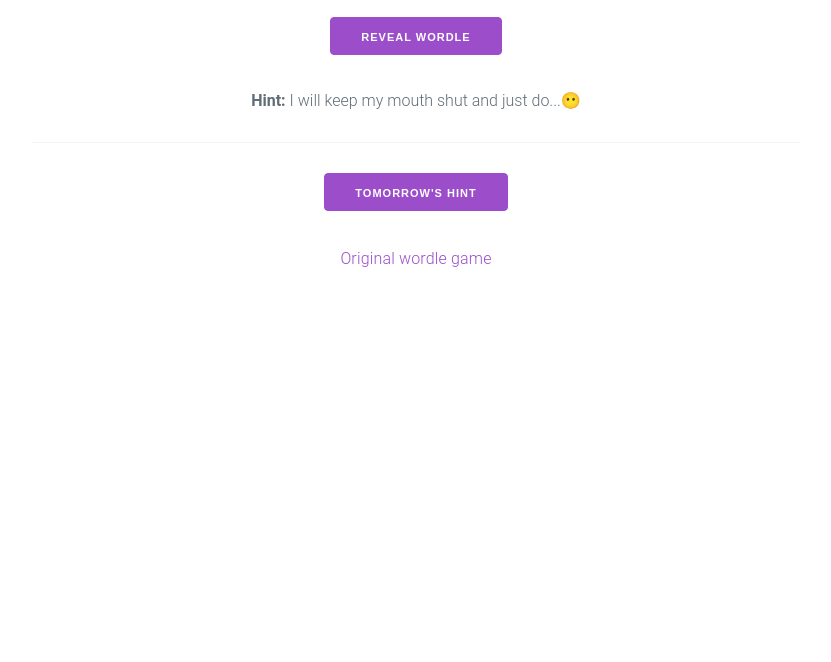
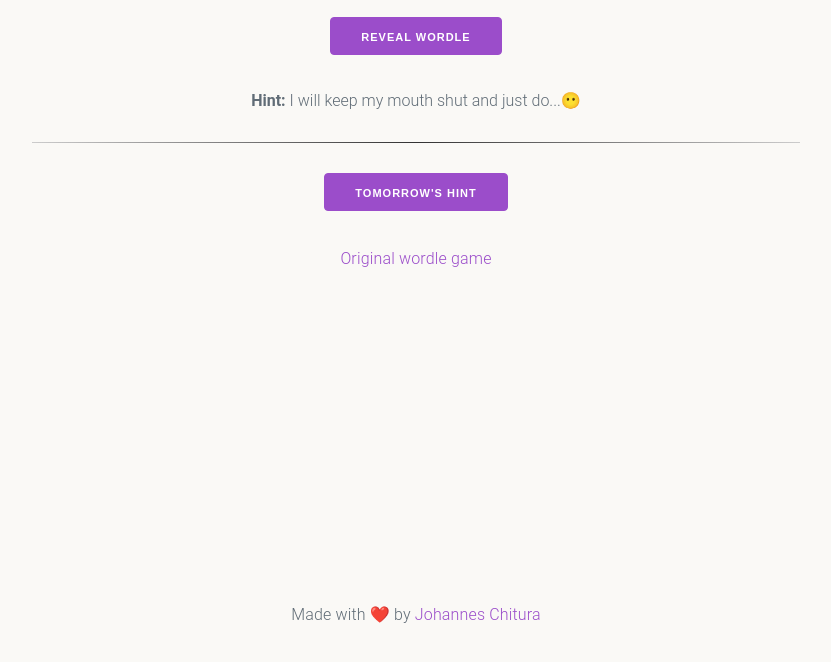
Before and after one commit to veggiepilot/wordle-answers, a plain HTML site: page index.html in a window 1280 px wide. Shown: the part 98-760 px from the top of the page, without its empty margins (224-1055 px from the left). Drawn offline with nearby package versions, Linux system fonts and the light colour scheme.

Commit message:
Added footer and buyacuppa widget

```diff
--- a/index.html
+++ b/index.html
@@ -17,15 +17,24 @@
         <strong><p id="wordle-answer"></p></strong>
         <h6><strong>Hint: </strong><span id="today-hint"></span></h6>
     </div>
-    <hr>
+    <hr class="style-one">
     <div class="future-hint">
         <input class="button" type="submit" value="TOMORROW'S HINT" id="tomorrow-hint">
         <strong><p id="tomorrow-hint-reveal"></p></strong>
         <p><a href="https://www.nytimes.com/games/wordle/index.html" target="_blank">Original wordle game</a></p>
     </div>
-    <script type="text/javascript" src="https://cdnjs.buymeacoffee.com/1.0.0/button.prod.min.js" data-name="bmc-button" data-slug="cogentcode" data-color="#FFDD00" data-emoji=""  data-font="Cookie" data-text="Buy me a cuppa tea" data-outline-color="#000000" data-font-color="#000000" data-coffee-color="#ffffff" ></script>
+
+
+    <footer>
+        <p>Made with ❤️ by <a href="https://www.cogentcode.dev/" target="_blank">Johannes Chitura</a></p>
+        <div class="cuppa">
+            <script data-name="BMC-Widget" data-cfasync="false" src="https://cdnjs.buymeacoffee.com/1.0.0/widget.prod.min.js" data-id="cogentcode" data-description="Support me on Buy me a coffee!" data-message="Thank you for visiting this site! Please consider buying me a cuppa tea to support me." data-color="#BD5FFF" data-position="Right" data-x_margin="18" data-y_margin="18"></script>
+        </div>
+
+    </footer>
     <script src="https://cdnjs.cloudflare.com/ajax/libs/moment.js/2.29.1/moment.min.js" integrity="sha512-qTXRIMyZIFb8iQcfjXWCO8+M5Tbc38Qi5WzdPOYZHIlZpzBHG3L3by84BBBOiRGiEb7KKtAOAs5qYdUiZiQNNQ==" crossorigin="anonymous" referrerpolicy="no-referrer"></script>
     <script src="index.js"></script>
 </body>
 
+
 </html>
--- a/styles.css
+++ b/styles.css
@@ -5,9 +5,17 @@
 }
 
 body {
+    background-color: #FAF9F6;
     margin: auto;
     margin-top: 50px;
     width: 60%;
+}
+
+hr.style-one {
+    border: 0;
+    height: 1px;
+    background: #333;
+    background-image: linear-gradient(to right, #ccc, #333, #ccc);
 }
 
 .date{
@@ -21,3 +29,11 @@
 .future-hint{
     text-align: center;
 }
+
+footer {
+    position:absolute;
+    text-align: center;
+    bottom:5%;
+    width:60%;
+    height:60px;   /* Height of the footer */
+ }
```
Also changed, not shown: index.js (+1 -1 lines).
